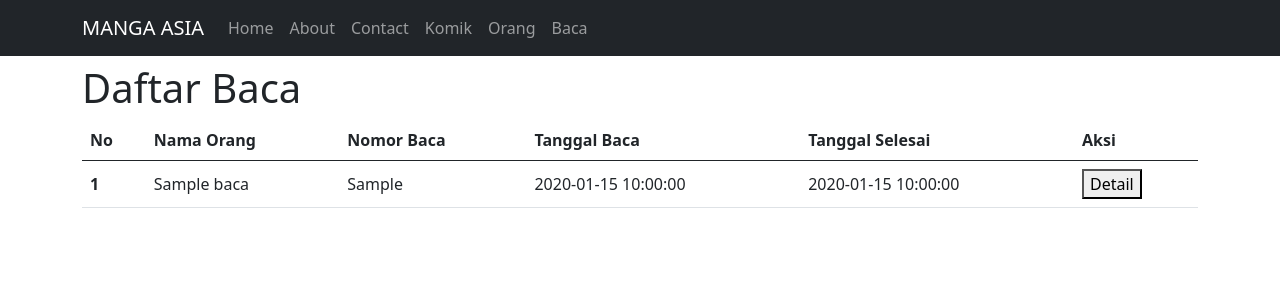
After one commit to SamsudinLah/ci4app, a CodeIgniter 4 app: template app/Views/baca/index.php in a window 1280 px wide. The commit adds this page. Shown: the top 300 px of the page. Run offline with PHP 8.4 and a stand-in for CodeIgniter, Linux system fonts and the light colour scheme; the template is opened without the code that fills it: most values are stand-ins (such as "Sample title", 1, 10 or a date in 2020); some libraries are stand-ins or nearby versions.

Commit message:
menambah halaman baca

```diff
--- /dev/null
+++ b/app/Views/baca/index.php
@@ -0,0 +1,66 @@
+<?= $this->extend('layout/template'); ?>
+
+<?= $this->section('content'); ?>
+<div class="container">
+    <div class="row">
+        <div class="row">
+            <div class="col-auto me-auto">
+                <!-- judul halaman -->
+                <h1 class="mt-2">Daftar Baca</h1>
+            </div>
+            <!-- tombol tambah -->
+            <!-- <div class="col-md-auto ms-md-auto"><a href="/baca/create" class="btn btn-primary mt-3">Tambah Data Komik</a></div> -->
+        </div>
+        <div class="col">
+            <!-- tombol tambah -->
+            <!-- <a href="/komik/create" class="btn btn-primary mt-3">Tambah Data Komik</a> -->
+            <!-- judul halaman -->
+            <!-- <h1 class="mt-2">Daftar Komik</h1> -->
+            <!-- alert session -->
+            <?php if (session()->getFlashdata('addsuccess')) : ?>
+                <div class="alert alert-success" role="alert">
+                    <?= session()->getFlashdata('addsuccess'); ?>
+                </div>
+            <?php endif; ?>
+            <?php if (session()->getFlashdata('removed')) : ?>
+                <div class="alert alert-danger" role="alert">
+                    <?= session()->getFlashdata('removed'); ?>
+                </div>
+            <?php endif; ?>
+            <?php if (session()->getFlashdata('updated')) : ?>
+                <div class="alert alert-warning" role="alert">
+                    <?= session()->getFlashdata('updated'); ?>
+                </div>
+            <?php endif; ?>
+            <!-- tabel daftar komik -->
+            <table class="table">
+                <thead>
+                    <tr>
+                        <th scope="col">No</th>
+                        <th scope="col">Nama Orang</th>
+                        <th scope="col">Nomor Baca</th>
+                        <th scope="col">Tanggal Baca</th>
+                        <th scope="col">Tanggal Selesai</th>
+                        <th scope="col">Aksi</th>
+                    </tr>
+                </thead>
+                <tbody>
+                    <?php $i = 1 ?>
+                    <?php foreach ($baca as $b) : ?>
+                        <tr>
+                            <th scope="row"><?= $i++; ?></th>
+                            <td><?= $b['nama']; ?></td>
+                            <td><?= $b['nmr_baca']; ?></td>
+                            <td><?= $b['tgl_baca']; ?></td>
+                            <td><?= $b['tgl_selesai']; ?></td>
+                            <td>
+                                <button type="button" class="btn-zoomed" data-bs-toggle="modal" data-bs-target="#detail">Detail</button>
+                            </td>
+                        </tr>
+                    <?php endforeach; ?>
+                </tbody>
+            </table>
+        </div>
+    </div>
+</div>
+<?= $this->endSection(''); ?>
--- a/app/Views/layout/navbar.php
+++ b/app/Views/layout/navbar.php
@@ -11,8 +11,7 @@
                 <a class="nav-link" href="/pages/contact">Contact</a>
                 <a class="nav-link" href="/komik">Komik</a>
                 <a class="nav-link" href="/orang">Orang</a>
-                <a class="nav-link" href="#">Siswa</a>
-                <a class="nav-link" href="#">Guru</a>
+                <a class="nav-link" href="/baca">Baca</a>
                 <!-- <a class="nav-link" href="/sekolah">Sekolah</a>
                 <a class="nav-link" href="/sekolah/sekolah">Hero</a> -->
             </ul>
```
Also changed, not shown: app/Controllers/Baca.php (added, +23 -0 lines), app/Models/BacaModel.php (added, +20 -0 lines).
